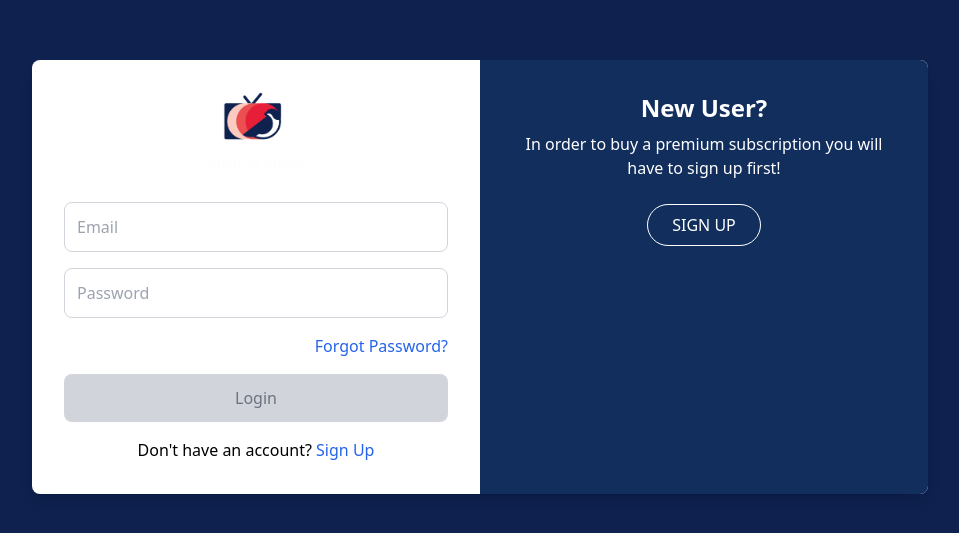
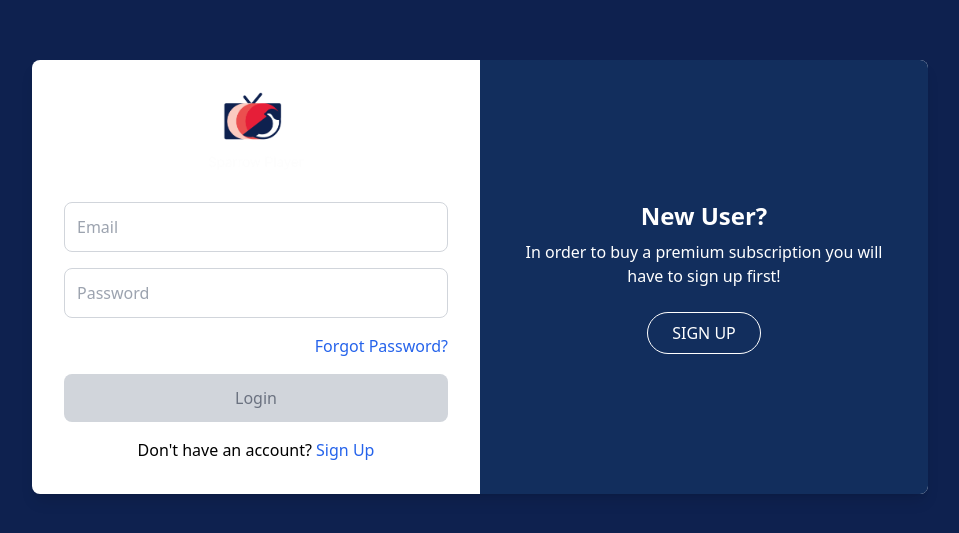
Before and after one commit to dawazakx/echo_med-a_player_web_user, a Next.js app: page /login in a window 1280 px wide. Shown: the part 123-656 px from the top of the page, without its empty margins (160-1119 px from the left). Built offline with nearby package versions, Linux system fonts and the light colour scheme.

Commit message:
loginpage ready

```diff
--- a/pages/login.tsx
+++ b/pages/login.tsx
@@ -1,5 +1,5 @@
 import Image from 'next/image';
-import logo from '../assets/logo.png'; // Adjust the path to your logo image as needed
+import logo from '../assets/logo.png';
 
 const Login = () => {
   return (
@@ -51,7 +51,7 @@ const Login = () => {
         </div>
 
         {/* Right side of the container for new user information */}
-        <div className="w-full lg:w-1/2 bg-[#122E5D] text-white flex-col items-center justify-center p-8 rounded-b-lg lg:rounded-r-lg lg:rounded-bl-none">
+        <div className="w-full lg:w-1/2 bg-[#122E5D] text-white flex flex-col items-center justify-center p-8 rounded-b-lg lg:rounded-r-lg lg:rounded-bl-none">
           {/* New user heading */}
           <h2 className="text-2xl font-bold mb-2 text-center">New User?</h2>
 
```
